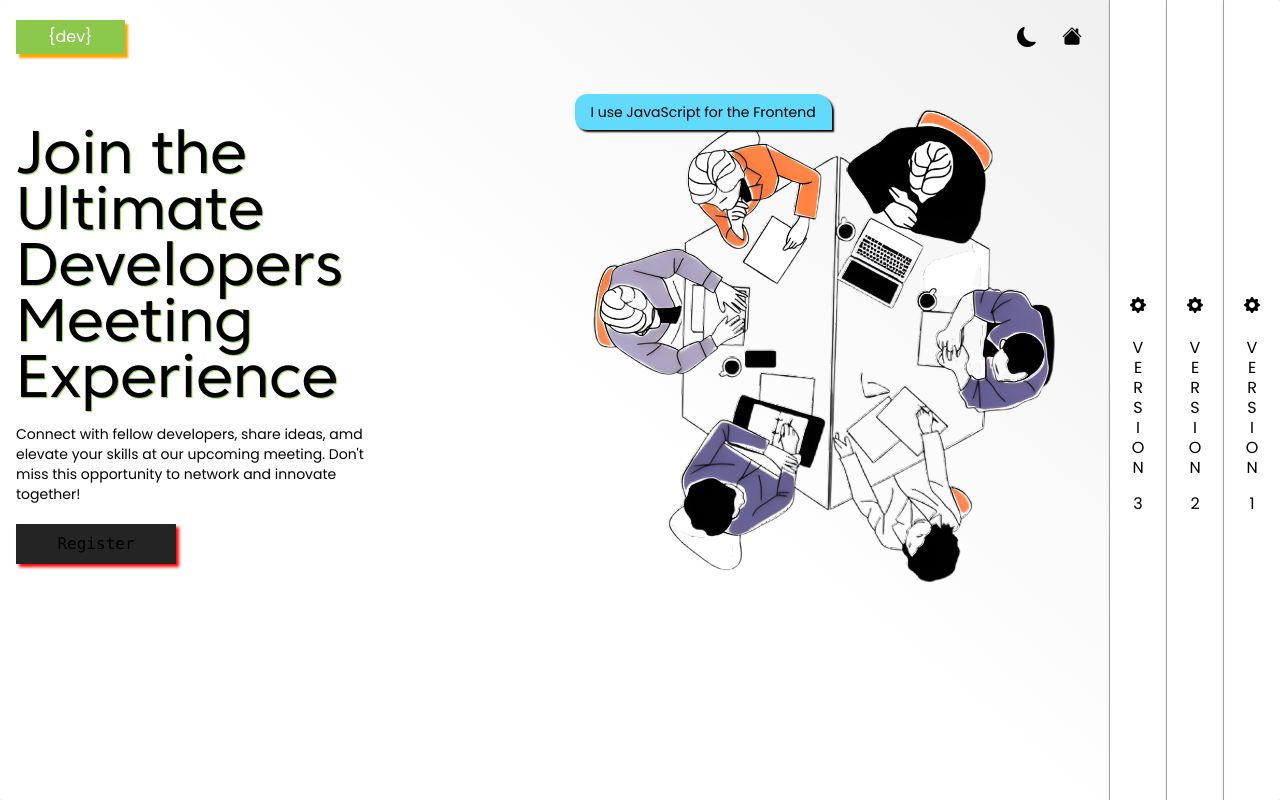
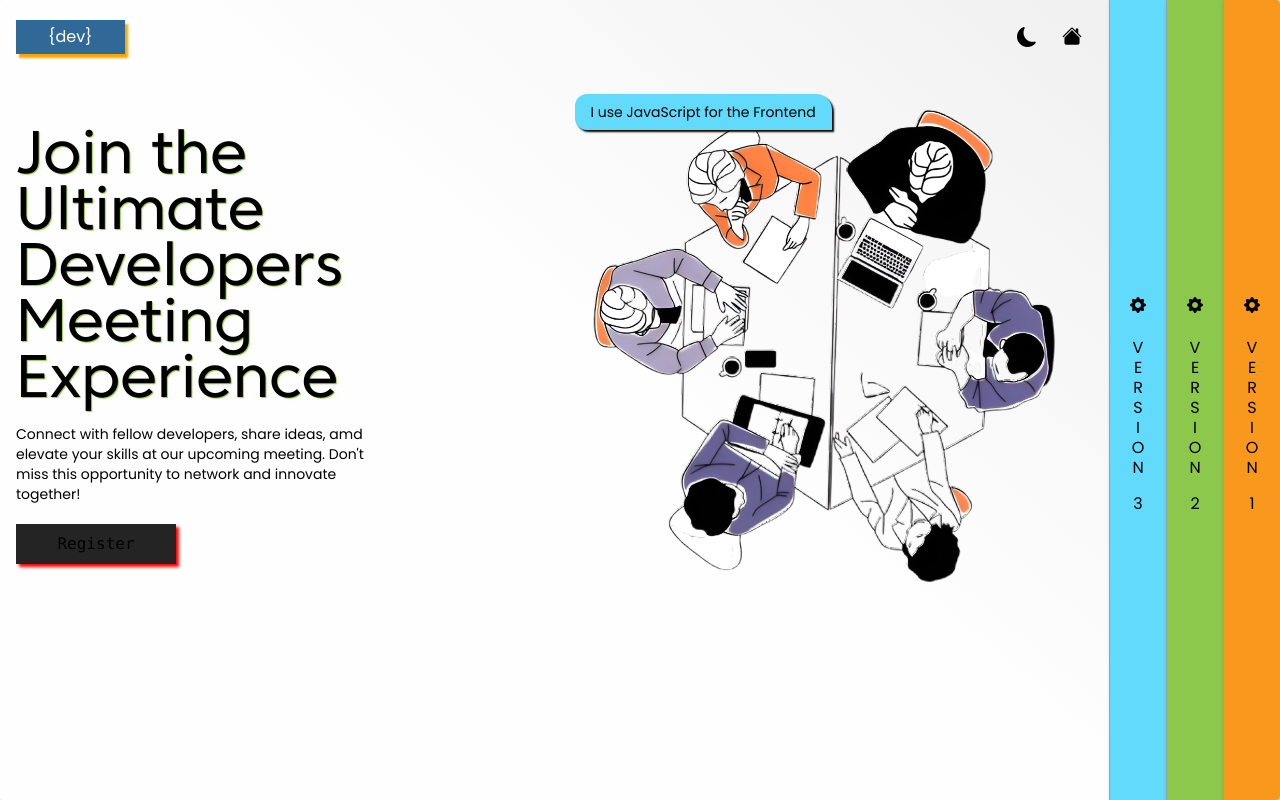
Before and after one commit to kid-us/DevMeetUp, a React (Vite) app: page / in a window 1280 px wide. Built offline with nearby package versions, Linux system fonts and the light colour scheme.

Commit message:
Tabs new bg color

```diff
--- a/src/components/Home/Hero.tsx
+++ b/src/components/Home/Hero.tsx
@@ -59,7 +59,7 @@ const Hero = () => {
 
             {/* Good Message */}
             {showFinalMessage && (
-              <p className="mt-10 text-soft text-shadow font-semibold text-lg">
+              <p className="mt-10 text-soft font-semibold">
                 {words.map((word, index) => (
                   <motion.span
                     key={index}
--- a/src/components/Home/Panel.tsx
+++ b/src/components/Home/Panel.tsx
@@ -9,9 +9,17 @@ interface PanelProps {
   id: number;
   icon: string;
   title: string;
+  bg: string;
 }
 
-const Panel: React.FC<PanelProps> = ({ open, setOpen, id, icon, title }) => {
+const Panel: React.FC<PanelProps> = ({
+  open,
+  setOpen,
+  id,
+  icon,
+  title,
+  bg,
+}) => {
   const { width } = useWindowSize();
   const isOpen = open === id;
 
@@ -60,7 +68,9 @@ const Panel: React.FC<PanelProps> = ({ open, setOpen, id, icon, title }) => {
       <button
         key={`button-${id}`}
         className={`${
-          open === id ? "bg-black/90 text-blue-400" : "bg-white text-black"
+          open === id
+            ? "bg-black/90 text-white font-semibold"
+            : `${bg} text-black`
         }  transition-colors px-5 flex flex-col-reverse lg:flex-col justify-center items-center gap-4 relative group shadow border-l border-gray-400`}
         onClick={() => setOpen(id)}
       >
--- a/src/components/Home/Vertical.tsx
+++ b/src/components/Home/Vertical.tsx
@@ -7,6 +7,7 @@ interface Item {
   id: number;
   title: string;
   Icon: string;
+  bg: string;
 }
 
 const items: Item[] = [
@@ -14,16 +15,19 @@ const items: Item[] = [
     id: 1,
     title: "Version 3",
     Icon: "bi-gear-fill",
+    bg: "bg-[#61DAFB]",
   },
   {
     id: 2,
     title: "Version 2",
     Icon: "bi-gear-fill",
+    bg: "bg-[#8CC84B]",
   },
   {
     id: 3,
     title: "Version 1",
     Icon: "bi-gear-fill",
+    bg: "bg-[#F8981D]",
   },
 ];
 
@@ -47,6 +51,7 @@ const VerticalAccordion = () => {
           id={item.id}
           icon={item.Icon}
           title={item.title}
+          bg={item.bg}
         />
       ))}
       <button
--- a/src/components/Navbar/Navbar.tsx
+++ b/src/components/Navbar/Navbar.tsx
@@ -40,7 +40,7 @@ const Navbar = () => {
         <div className="flex justify-between pt-5 w-full mb-10">
           <Link
             to={"/"}
-            className="font-bold relative bg-[#8CC84B] text-white py-[5px] px-8 shadow-[3px_4px_2px_0px_orange]"
+            className="font-bold relative bg-[#306998] text-white py-[5px] px-8 shadow-[3px_4px_2px_0px_orange]"
           >
             {"{dev}"}
           </Link>
```
